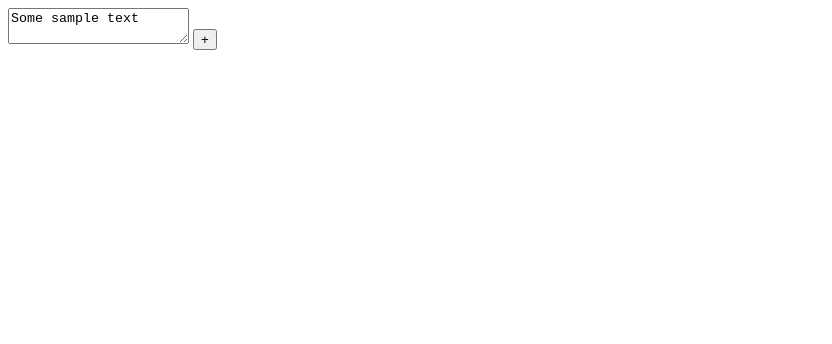
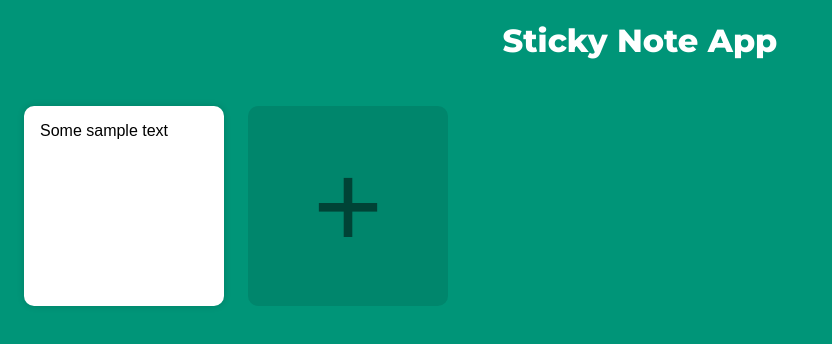
Before and after one commit to MerisStupar/Sticky-Notes-App, a plain HTML site: page index.html in a window 1280 px wide. Shown: the whole page, without its empty margins (0-832 px from the left). Drawn offline with Linux system fonts and the light colour scheme.

Commit message:
Added stlyes on elements

```diff
--- a/index.html
+++ b/index.html
@@ -9,6 +9,9 @@
     <script src="src/main.js" defer></script>
 </head>
 <body>
+    <div class="title">
+        <h1>Sticky Note App</h1>
+    </div>
     <div id="app">
         <textarea class="note">Some sample text</textarea>
         <button class="add-note" type="button">+</button>
--- a/src/main.css
+++ b/src/main.css
@@ -0,0 +1,53 @@
+/*Google font*/
+@import url('https://fonts.googleapis.com/css2?family=Montserrat:wght@100;200;600;800&display=swap');
+
+:root{
+    --primaryColor: #009578;
+}
+
+
+body{
+    margin: 0;
+    font-family: Montserrat;
+    background: var(--primaryColor);
+}
+
+#app{
+    display: grid;
+    grid-template-columns: repeat(auto-fill, 200px);
+    padding: 24px;
+    gap: 24px;
+}
+
+.note {
+    height: 200px;
+    box-sizing: border-box;
+    padding: 16px;
+    border: none;
+    border-radius: 10px;
+    box-shadow:  0 0 7px rgb(0, 0, 0, 0.15);
+    resize: none;
+    font-family: sans-serif;
+    font-size: 16px;
+}
+
+.add-note{
+    height: 200px;
+    border: none;
+    outline: none;
+    background:rgb(0, 0, 0, 0.1);
+    border-radius: 10px;
+    font-size: 120px;
+    color:rgb(0, 0, 0, 0.5);
+    cursor: pointer;
+    transition: backgorund 0.2;
+}
+
+.add-note:hover{
+    background: rgb(0, 0, 0, 0.2);
+}
+
+.title{
+    text-align: center;
+    color: white;
+}
```
